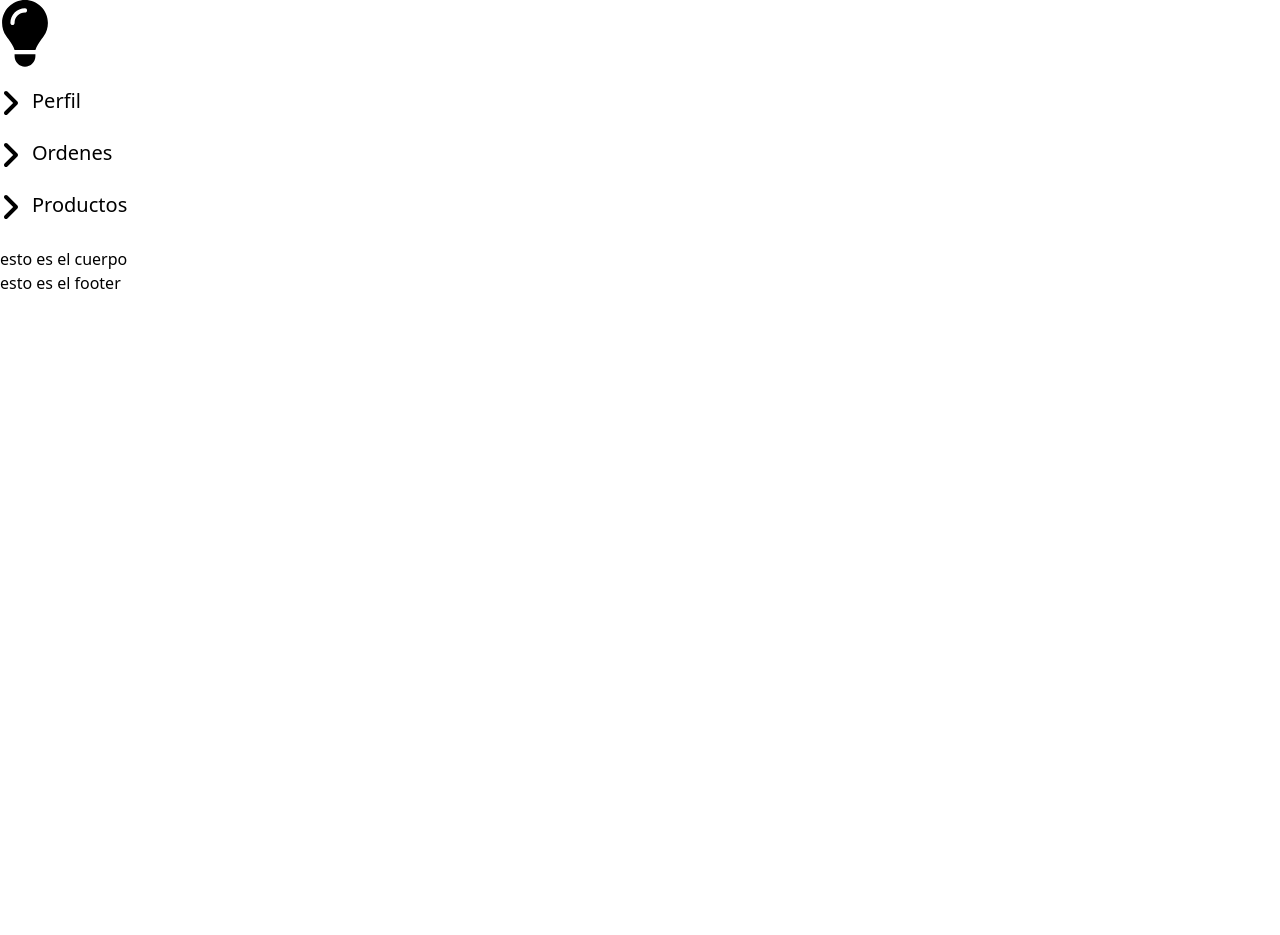
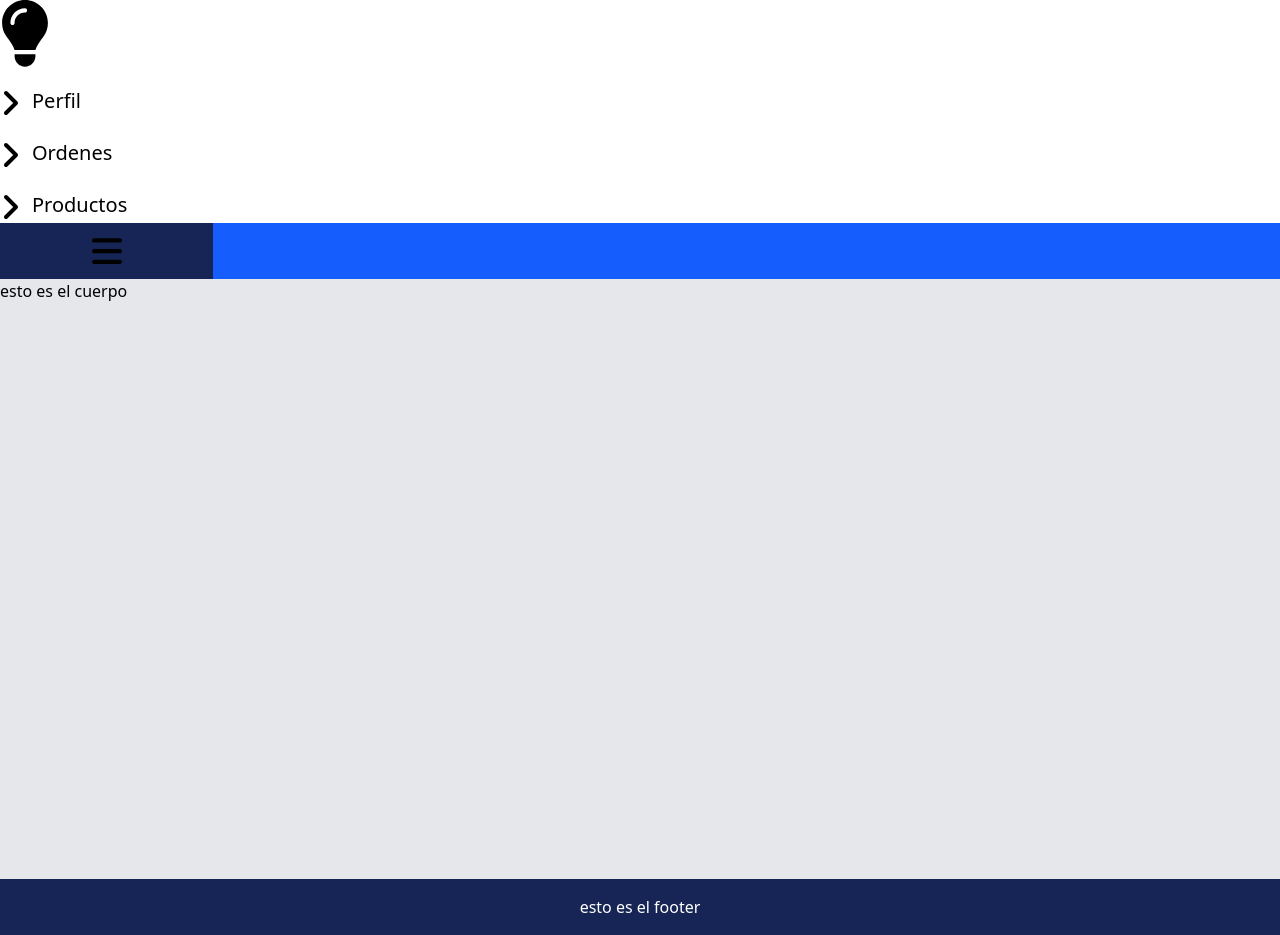
Before and after one commit to ivanagbarreto/sidebar, a React (Vite) app: page / in a window 1280 px wide. Before the commit the page ends 800 px from the top, so only its background shows below. Built offline with nearby package versions, Linux system fonts and the light colour scheme.

Commit message:
estilos home

```diff
--- a/src/site/HomeDashboard.tsx
+++ b/src/site/HomeDashboard.tsx
@@ -4,15 +4,18 @@ export const HomeDashboard = () =>{
     return (
         <>
         <Sidebar/>
-        <header>
-            <div>
-                <button></button>
+        <header className="h-14 bg-blue-950 flex flex-row justify-between text-white">
+            <div className="w-2/12 flex flex-row justify-center items-center">
+                <button className="bg-transparent hover:bg-blue-500 font-semibold">
+                    <svg xmlns="http://www.w3.org/2000/svg" viewBox="0 0 448 512" width={30}><path d="M0 96C0 78.3 14.3 64 32 64l384 0c17.7 0 32 14.3 32 32s-14.3 32-32 32L32 128C14.3 128 0 113.7 0 96zM0 256c0-17.7 14.3-32 32-32l384 0c17.7 0 32 14.3 32 32s-14.3 32-32 32L32 288c-17.7 0-32-14.3-32-32zM448 416c0 17.7-14.3 32-32 32L32 448c-17.7 0-32-14.3-32-32s14.3-32 32-32l384 0c17.7 0 32 14.3 32 32z"/></svg>
+                </button>
             </div>
+            <span className="flex justify-center items-center w-10/12 bg-blue-600"></span>
         </header>
-        <main>
-            <section>esto es el cuerpo</section>
+        <main className="h-[600px]">
+            <section className="h-full bg-gray-200">esto es el cuerpo</section>
         </main>
-        <footer>esto es el footer</footer>
+        <footer className="h-14 bg-blue-950 flex justify-center items-center text-white">esto es el footer</footer>
         </>
     )
 }
```
